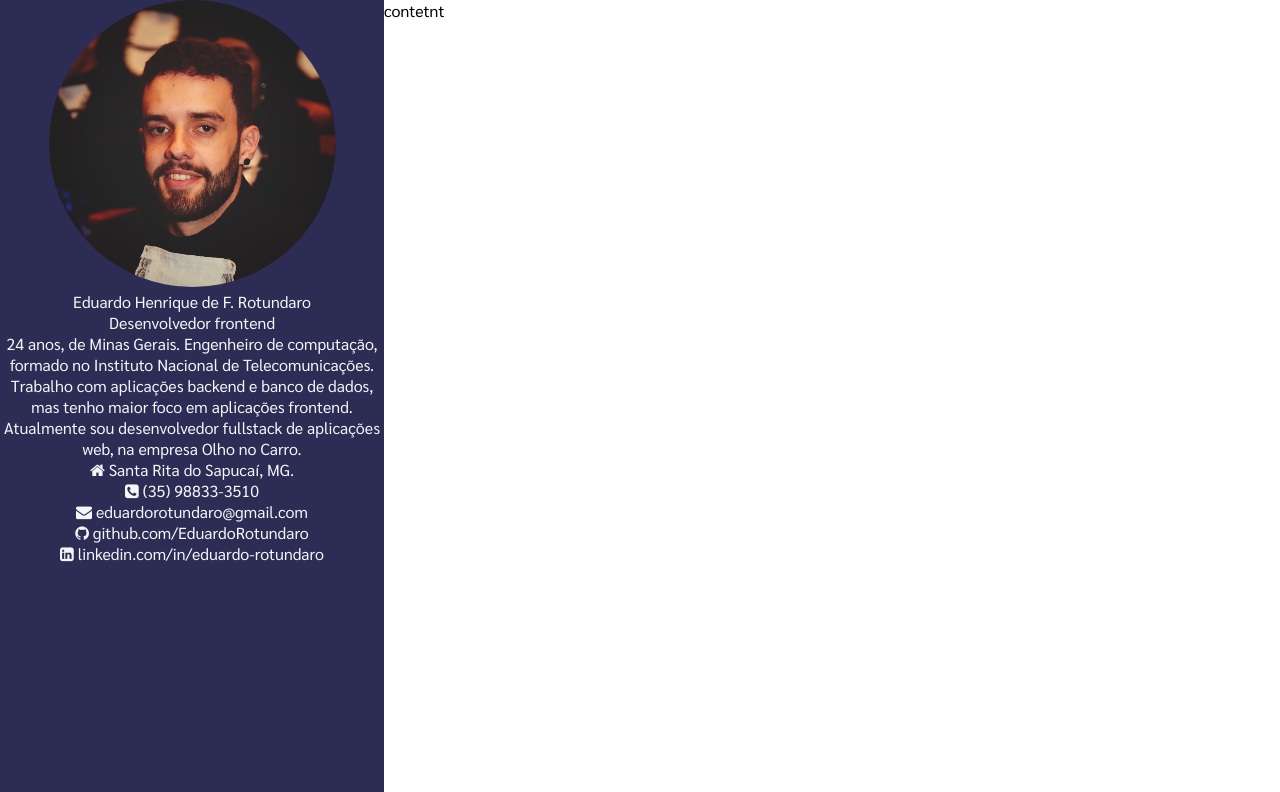
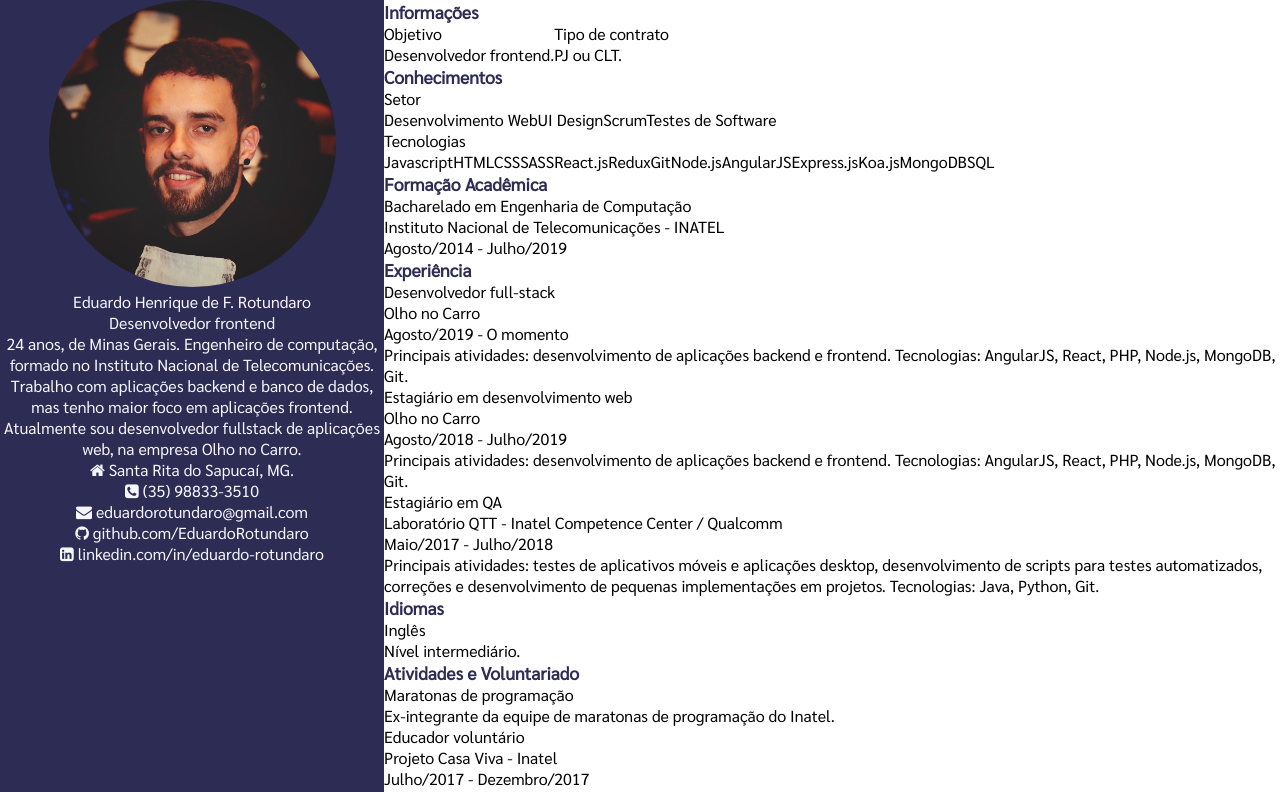
Before and after one commit to EduardoRotundaro/resume, a React (Create React App) app: page / in a window 1280 px wide. Shown: the top 792 px of the page. Built offline with nearby package versions, Linux system fonts and the light colour scheme.

Commit message:
:construction: : Main content structure

```diff
--- a/src/assets/sass/_theme.scss
+++ b/src/assets/sass/_theme.scss
@@ -20,6 +20,7 @@ body {
     background: $primary-color;
     -webkit-print-color-adjust: exact;
     min-height: 100vh;
+    height: 100%;
     color: $light-color;
     text-align: center;
     &__photo{
@@ -43,3 +44,11 @@ body {
     // &__about{
     // }
 }
+
+.section{
+    &__title{
+        color: $primary-color;
+        font-weight: bold;
+        font-size: 1.1rem;
+    }
+}
--- a/src/components/Column.jsx
+++ b/src/components/Column.jsx
@@ -28,7 +28,7 @@ Column.propTypes = {
 };
 
 Column.defaultProps = {
-    xs: 12,
+    xs: 10,
 };
 
 export default Column;
--- a/src/components/Content.jsx
+++ b/src/components/Content.jsx
@@ -1,7 +1,89 @@
 import React from 'react';
+import Section from './Section';
+import Row from './Row';
+import Column from './Column';
+import DataBox from './DataBox';
+import {CV} from '../constants';
 
 export default function Content() {
+    const {
+        INFO,
+        SKILLS,
+        EDUCATION,
+        EXPERIENCE,
+        ACTIVITIES,
+        LANGUAGE,
+    } = CV;
+
+    function renderInfos() {
+        return INFO.map(({name, data}, index) => (
+            <Column xs={0} key={`info_${index}`}>
+                <div>{name}</div>
+                <div>{data}</div>
+            </Column>
+        ));
+    }
+
+    function renderSkills(arr) {
+        return arr.map(({name, type}, index) => (
+            <span key={`${type}_${index}`}>{name}</span>
+        ));
+    }
+
+    function renderDataBoxes(arr) {
+        return arr.map(({title, subTitle, date, description}) => (
+            <DataBox
+                title={title}
+                subTitle={subTitle}
+                date={date}
+                description={description}
+            />
+        ));
+    }
+
     return (
-        <div>contetnt</div>
+        <>
+            <Section title={'Informações'}>
+                <Row>
+                    {renderInfos()}
+                </Row>
+            </Section>
+            <Section title={'Conhecimentos'}>
+                <Row>
+                    <Column>
+                        <div>Setor</div>
+                    </Column>
+                    <Column>
+                        {renderSkills(SKILLS.filter(s => s.type==='sector'))}
+                    </Column>
+                    <Column>
+                        <div>Tecnologias</div>
+                    </Column>
+                    <Column>
+                        {renderSkills(SKILLS.filter(s => s.type==='tech'))}
+                    </Column>
+                </Row>
+            </Section>
+            <Section title={'Formação Acadêmica'}>
+                <Row>
+                    {renderDataBoxes(EDUCATION)}
+                </Row>
+            </Section>
+            <Section title={'Experiência'}>
+                <Row>
+                    {renderDataBoxes(EXPERIENCE)}
+                </Row>
+            </Section>
+            <Section title={'Idiomas'}>
+                <Row>
+                    {renderDataBoxes(LANGUAGE)}
+                </Row>
+            </Section>
+            <Section title={'Atividades e Voluntariado'}>
+                <Row>
+                    {renderDataBoxes(ACTIVITIES)}
+                </Row>
+            </Section>
+        </>
     );
 }
--- /dev/null
+++ b/src/components/DataBox.jsx
@@ -0,0 +1,33 @@
+import React from 'react';
+import PropTypes from 'prop-types';
+import Column from './Column';
+import If from './If';
+
+function DataBox({title, subTitle, date, description}) {
+    debugger
+    return (
+        <Column>
+            <div>
+                <div>{title}</div>
+                <If condition={subTitle}>
+                    <div>{subTitle}</div>
+                </If>
+                <If condition={date}>
+                    <div>{date}</div>
+                </If>
+                <If condition={description}>
+                    <div>{description}</div>
+                </If>
+            </div>
+        </Column>
+    );
+}
+
+DataBox.propTypes = {
+    title: PropTypes.string.isRequired,
+    subTitle: PropTypes.string,
+    date: PropTypes.string,
+    description: PropTypes.string,
+};
+
+export default DataBox;
--- a/src/components/Section.jsx
+++ b/src/components/Section.jsx
@@ -0,0 +1,25 @@
+import React from 'react';
+import PropTypes from 'prop-types';
+import Row from './Row';
+import Column from './Column';
+
+function Section({title, children}) {
+    return (
+        <section className="section">
+            <Row>
+                <Column>
+                    <div className="section__title">{title}</div>
+                </Column>
+                <Column>
+                    {children}
+                </Column>
+            </Row>
+        </section>
+    );
+}
+
+Section.propTypes = {
+    title: PropTypes.string.isRequired,
+};
+
+export default Section;
--- a/src/constants/index.js
+++ b/src/constants/index.js
@@ -33,55 +33,55 @@ export const CV = {
         { name: 'SQL', type: 'tech' },
     ],
     LANGUAGE: [
-        { name: 'Inglês', level: 'Nível intermediário.' },
+        { title: 'Inglês', description: 'Nível intermediário.' },
     ],
     EDUCATION: [
         {
-            name: 'Bacharelado em Engenharia de Computação',
-            school: 'Instituto Nacional de Telecomunicações - INATEL',
+            title: 'Bacharelado em Engenharia de Computação',
+            subTitle: 'Instituto Nacional de Telecomunicações - INATEL',
             date: 'Agosto/2014 - Julho/2019',
         }
     ],
     EXPERIENCE: [
         {
-            name: 'Desenvolvedor full-stack',
-            company: 'Olho no Carro',
+            title: 'Desenvolvedor full-stack',
+            subTitle: 'Olho no Carro',
             date: 'Agosto/2019 - O momento',
             description: 'Principais atividades: desenvolvimento de aplicações backend e frontend.\nTecnologias: AngularJS, React, PHP, Node.js, MongoDB, Git.'
         },
         {
-            name: 'Estagiário em desenvolvimento web',
-            company: 'Olho no Carro',
+            title: 'Estagiário em desenvolvimento web',
+            subTitle: 'Olho no Carro',
             date: 'Agosto/2018 - Julho/2019',
             description: 'Principais atividades: desenvolvimento de aplicações backend e frontend.\nTecnologias: AngularJS, React, PHP, Node.js, MongoDB, Git.'
         },
         {
-            name: 'Estagiário em QA',
-            company: 'Laboratório QTT - Inatel Competence Center / Qualcomm',
+            title: 'Estagiário em QA',
+            subTitle: 'Laboratório QTT - Inatel Competence Center / Qualcomm',
             date: 'Maio/2017 - Julho/2018',
             description: 'Principais atividades: testes de aplicativos móveis e aplicações desktop, desenvolvimento de scripts para testes automatizados, correções e desenvolvimento de pequenas implementações em projetos.\nTecnologias: Java, Python, Git.'
         },
     ],
     ACTIVITIES: [
         {
-            name: 'Maratonas de programação',
+            title: 'Maratonas de programação',
             description: 'Ex-integrante da equipe de maratonas de programação do Inatel.'
         },
         {
-            name: 'Educador voluntário',
-            entity: 'Projeto Casa Viva - Inatel',
+            title: 'Educador voluntário',
+            subTitle: 'Projeto Casa Viva - Inatel',
             date: 'Julho/2017 - Dezembro/2017',
             description: 'Conteúdo ministrado: aulas de microinformática básica, treinamentos em ferramentas como Microsoft Office e LibreOffice.',
         },
         {
-            name: 'Educador voluntário',
-            entity: 'Projeto Casa Viva - Inatel',
+            title: 'Educador voluntário',
+            subTitle: 'Projeto Casa Viva - Inatel',
             date: 'Janeiro/2017 - Junho/2017',
             description: 'Conteúdo ministrado: aulas de programação básica, lógica, conceitos e estruturas de programação, desenvolvimento básico na linguagem C++.',
         },
         {
-            name: 'Participação na 36ª feira tecnológica do Inatel',
-            entity: 'Projeto desenvolvido: Aplicativo Safe Street',
+            title: 'Participação na 36ª feira tecnológica do Inatel',
+            subTitle: 'Projeto desenvolvido: Aplicativo Safe Street',
             date: '2017',
             description: 'Descrição: consiste em um aplicativo desenvolvido para a plataforma Android, no qual os usuários podem cadastrar ocorrências do tipo criminalidade ou gestão pública sobre determinado local, que serão direcionadas aos órgãos responsáveis. O aplicativo também permite que o usuário acesse essas informações que foram cadastradas por outros usuários.',
         },
--- a/src/index.jsx
+++ b/src/index.jsx
@@ -12,10 +12,10 @@ ReactDOM.render(
         <main>
             <div className="block">
                 <Row>
-                    <Column xl={3}>
+                    <Column xs={3} xl={3}>
                         <Header />
                     </Column>
-                    <Column xl={7}>
+                    <Column xs={7} xl={7}>
                         <Content />
                     </Column>
                 </Row>
```
